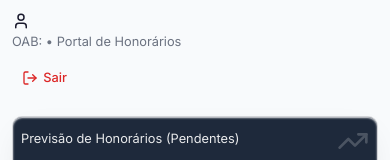
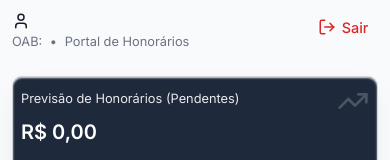
Before and after one commit to langcardosoadvocacia-design/LCA-DADOS, a React (Vite) app: page /portal in a window 390 px wide. Shown: the top 160 px of the page. Built offline with nearby package versions, Linux system fonts and the light colour scheme; no server answers; the database is empty; sample sign-in values are in the browser's storage; a web font is replaced by a local one.

Commit message:
fix(portal): refine mobile header alignment to match user reference

```diff
--- /dev/null
+++ b/full_colabs_list.json
@@ -0,0 +1,5 @@
+[{"nome":"Nicolas Brito","email":"nihcolasprime@gmail.com"},
+ {"nome":"Cristina Almeida","email":"cristina.almeida@acad.ufsm.br"},
+ {"nome":"Leandro Garcia","email":"leandrogarciaadvcrim@gmail.com"},
+ {"nome":"Charlise Martins","email":"farmacharlise@gmail.com"},
+ {"nome":"Jefferson Cooper","email":"Jeffersoncooper.adv@gmail.com"}]
--- a/src/pages/Pages.module.css
+++ b/src/pages/Pages.module.css
@@ -175,18 +175,21 @@
 
 @media (max-width: 640px) {
   .portalHeader {
-    flex-direction: column;
+    flex-direction: row;
+    justify-content: space-between;
     align-items: flex-start;
-    gap: 0.75rem;
-    margin-bottom: 1rem;
+    gap: 0.5rem;
+    margin-bottom: 1.5rem;
   }
 
   .portalHeader h2 {
-    font-size: 1.25rem;
+    font-size: 1.15rem;
+    white-space: normal;
   }
 
   .portalHeader button {
     width: auto;
-    padding-left: 0;
+    padding: 0.25rem 0.5rem;
+    font-size: 0.85rem;
   }
 }
--- a/src/pages/PortalColaborador.tsx
+++ b/src/pages/PortalColaborador.tsx
@@ -205,15 +205,17 @@ export function PortalColaborador() {
     >
       <div style={{ maxWidth: '1000px', margin: '0 auto', width: '100%' }}>
         <header className={styles.portalHeader}>
-          <div style={{ minWidth: 0 }}>
-            <div style={{ display: 'flex', alignItems: 'center', gap: '0.5rem', marginBottom: '0.15rem' }}>
-              <User size={18} className="text-primary" />
-              <h2 className="text-serif" style={{ margin: 0, fontSize: 'clamp(1rem, 3.5vw, 1.5rem)', whiteSpace: 'nowrap', overflow: 'hidden', textOverflow: 'ellipsis' }}>{session.nome}</h2>
+          <div style={{ flex: 1, minWidth: 0 }}>
+            <div style={{ display: 'flex', alignItems: 'center', gap: '0.4rem', marginBottom: '0.15rem' }}>
+              <User size={18} className="text-primary" style={{ flexShrink: 0 }} />
+              <h2 className="text-serif" style={{ margin: 0, fontSize: 'clamp(1rem, 4vw, 1.5rem)', color: '#1a1a2e' }}>{session.nome}</h2>
             </div>
-            <p className="text-muted" style={{ margin: 0, fontSize: '0.75rem' }}>OAB: {session.OAB} • Portal de Honorários</p>
+            <p className="text-muted" style={{ margin: 0, fontSize: '0.75rem', whiteSpace: 'nowrap' }}>
+              OAB: {session.OAB} <span style={{ margin: '0 4px' }}>•</span> Portal de Honorários
+            </p>
           </div>
-          <button onClick={logout} className="btn-outline flex-center" style={{ gap: '0.35rem', border: 'none', color: 'var(--color-danger)', flexShrink: 0, padding: '0.4rem 0.6rem', fontSize: '0.8rem' }}>
-            <LogOut size={16} /> Sair
+          <button onClick={logout} className="btn-outline flex-center" style={{ gap: '0.35rem', border: 'none', color: 'var(--color-danger)', flexShrink: 0, padding: '0.4rem 0.6rem', fontSize: '0.9rem', fontWeight: 500 }}>
+            <LogOut size={18} /> Sair
           </button>
         </header>
 
```
